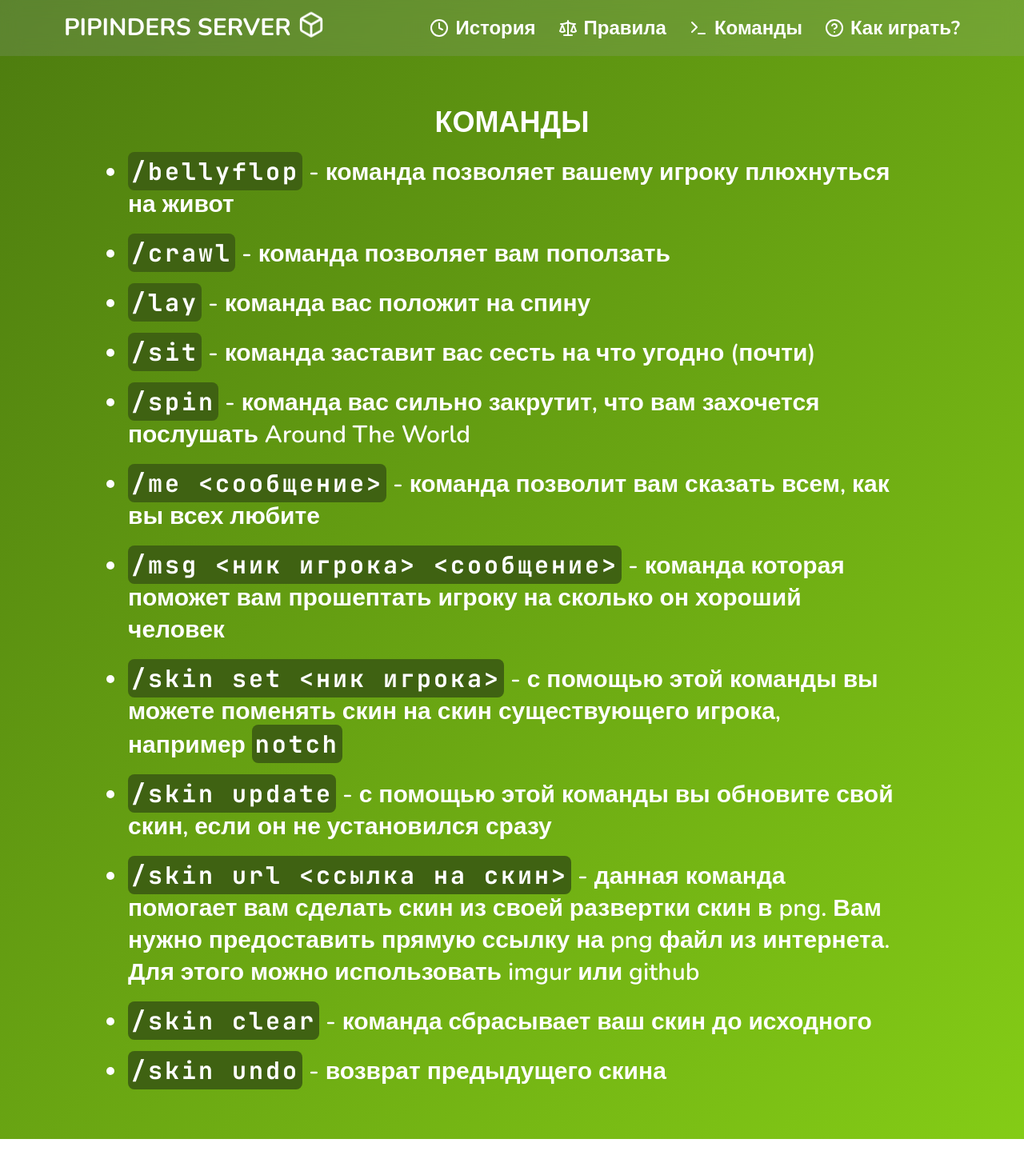
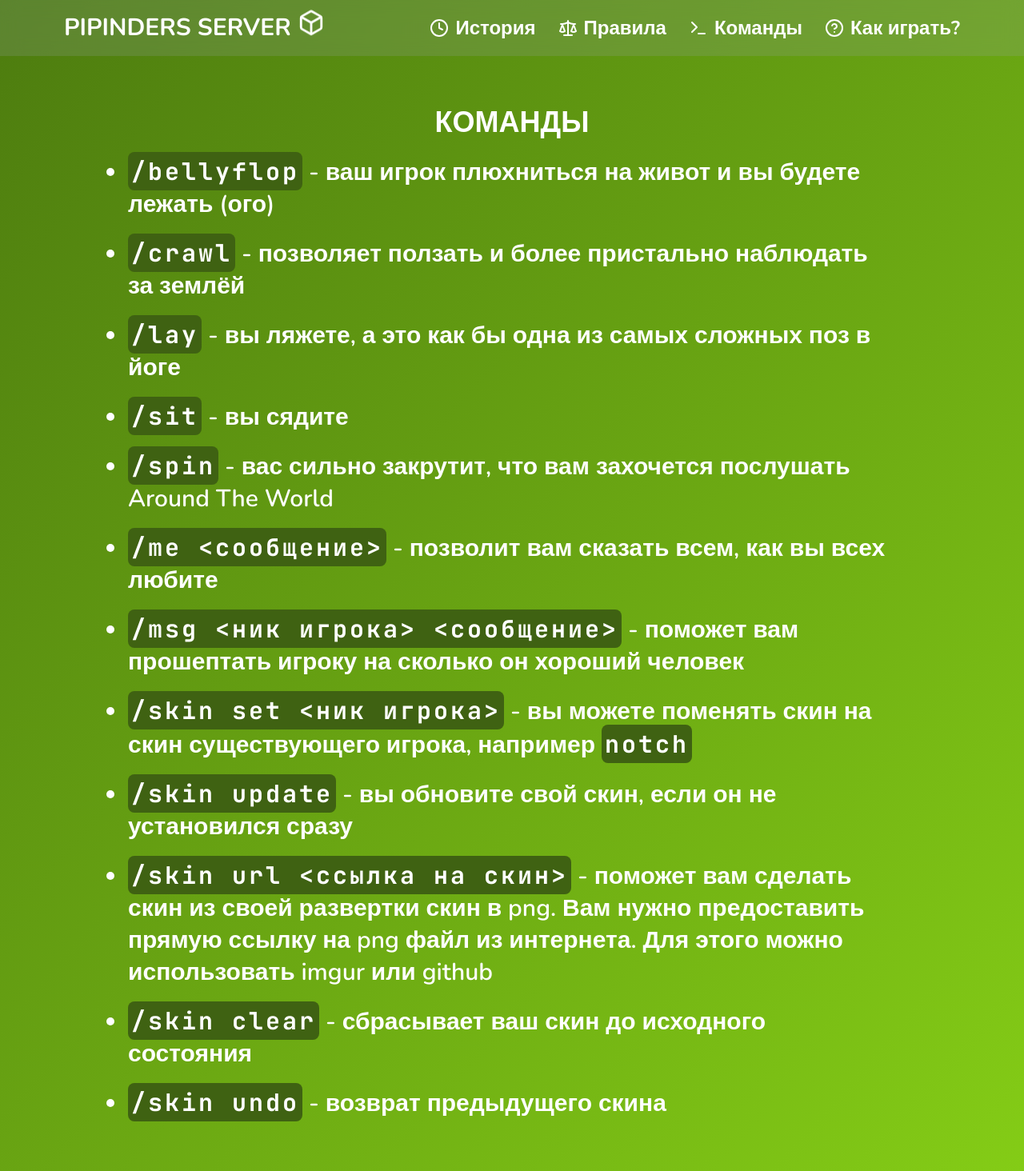
Before and after one commit to MrAbragadabra/pipinders, a Next.js app: page /commands in a window 1280 px wide. Shown: the whole page at 80% size. Before the commit the page ends 1424 px from the top, so only its background shows below. Built offline with nearby package versions, Linux system fonts and the light colour scheme.

Commit message:
fix commands

```diff
--- a/src/app/commands/page.tsx
+++ b/src/app/commands/page.tsx
@@ -43,7 +43,7 @@ export default function Commands() {
 						>
 							/bellyflop
 						</span>{' '}
-						- команда позволяет вашему игроку плюхнуться на живот
+						- ваш игрок плюхниться на живот и вы будете лежать (ого)
 					</li>
 					<li className='mb-5 text-left leading-10'>
 						<span
@@ -54,7 +54,7 @@ export default function Commands() {
 						>
 							/crawl
 						</span>{' '}
-						- команда позволяет вам поползать
+						- позволяет ползать и более пристально наблюдать за землёй
 					</li>
 					<li className='mb-5 text-left leading-10'>
 						<span
@@ -65,7 +65,7 @@ export default function Commands() {
 						>
 							/lay
 						</span>{' '}
-						- команда вас положит на спину
+						- вы ляжете, а это как бы одна из самых сложных поз в йоге
 					</li>
 					<li className='mb-5 text-left leading-10'>
 						<span
@@ -76,7 +76,7 @@ export default function Commands() {
 						>
 							/sit
 						</span>{' '}
-						- команда заставит вас сесть на что угодно (почти)
+						- вы сядите
 					</li>
 					<li className='mb-5 text-left leading-10'>
 						<span
@@ -87,8 +87,7 @@ export default function Commands() {
 						>
 							/spin
 						</span>{' '}
-						- команда вас сильно закрутит, что вам захочется послушать Around
-						The World
+						- вас сильно закрутит, что вам захочется послушать Around The World
 					</li>
 					<li className='mb-5 text-left leading-10'>
 						<span
@@ -99,7 +98,7 @@ export default function Commands() {
 						>
 							/me &lt;сообщение&gt;
 						</span>{' '}
-						- команда позволит вам сказать всем, как вы всех любите
+						- позволит вам сказать всем, как вы всех любите
 					</li>
 					<li className='mb-5 text-left leading-10'>
 						<span
@@ -110,7 +109,7 @@ export default function Commands() {
 						>
 							/msg &lt;ник игрока&gt; &lt;сообщение&gt;
 						</span>{' '}
-						- команда которая поможет вам прошептать игроку на сколько он
+						- поможет вам прошептать игроку на сколько он
 						хороший человек
 					</li>
 					<li className='mb-5 text-left leading-10'>
@@ -122,7 +121,7 @@ export default function Commands() {
 						>
 							/skin set &lt;ник игрока&gt;
 						</span>{' '}
-						- с помощью этой команды вы можете поменять скин на скин
+						- вы можете поменять скин на скин
 						существующего игрока, например{' '}
 						<span
 							className={cn(
@@ -142,7 +141,7 @@ export default function Commands() {
 						>
 							/skin update
 						</span>{' '}
-						- с помощью этой команды вы обновите свой скин, если он не
+						- вы обновите свой скин, если он не
 						установился сразу
 					</li>
 					<li className='mb-5 text-left leading-10'>
@@ -154,7 +153,7 @@ export default function Commands() {
 						>
 							/skin url &lt;ссылка на скин&gt;
 						</span>{' '}
-						- данная команда помогает вам сделать скин из своей развертки скин в
+						- поможет вам сделать скин из своей развертки скин в
 						png. Вам нужно предоставить прямую ссылку на png файл из интернета.
 						Для этого можно использовать imgur или github
 					</li>
@@ -167,7 +166,7 @@ export default function Commands() {
 						>
 							/skin clear
 						</span>{' '}
-						- команда сбрасывает ваш скин до исходного
+						- сбрасывает ваш скин до исходного состояния
 					</li>
 					<li className='mb-5 text-left leading-10'>
 						<span
```
